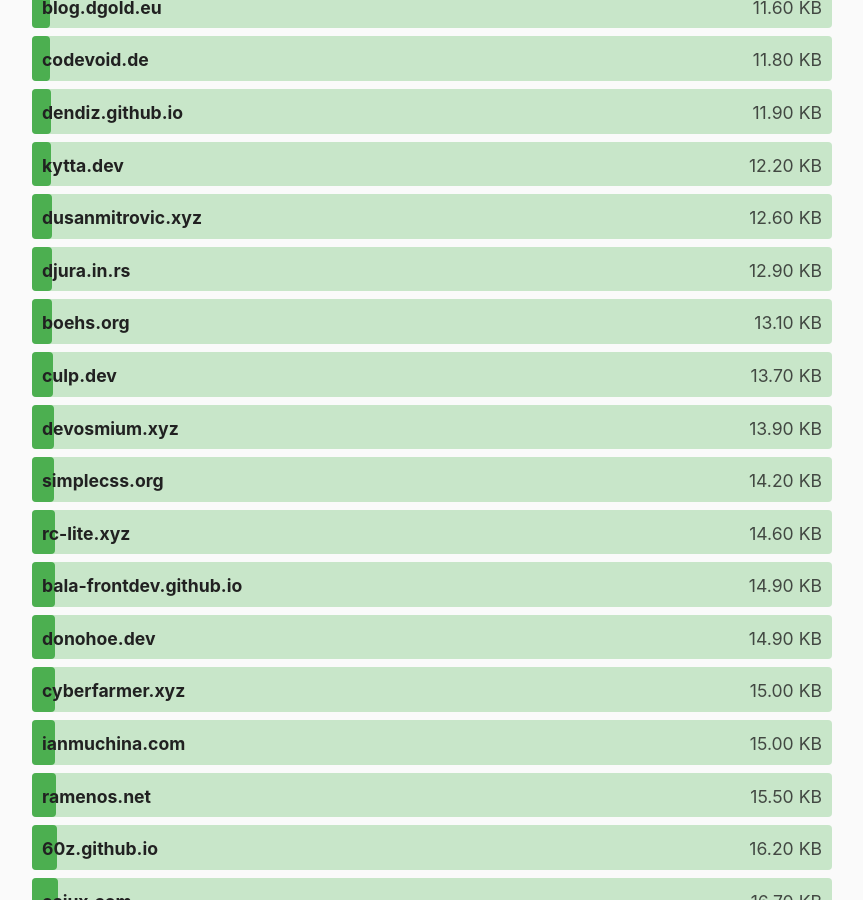
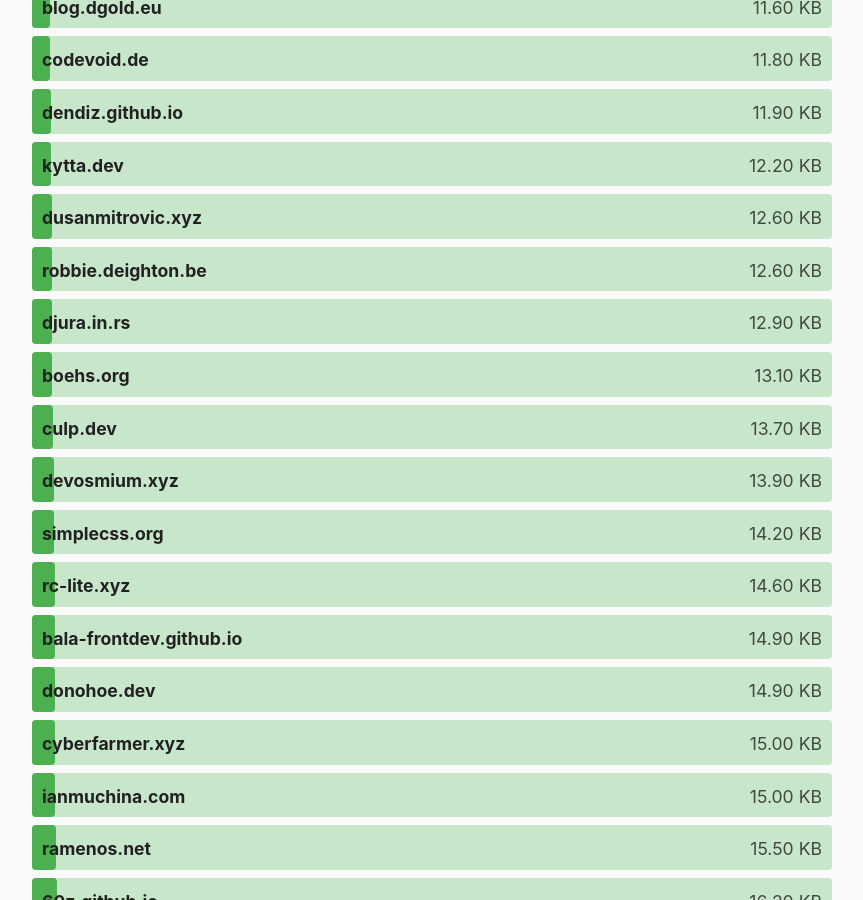
Before and after one commit to kevquirk/512kb.club, a Jekyll site: the page built from index.md, in a window 1280 px wide and 900 px high, scrolled down 5060 px. Shown: the whole window, without its empty margins (208-1071 px from the left). Built offline with Jekyll 4.4.1, drawn with Linux system fonts in a browser that asks for light colours.

Commit message:
add robbie.deighton.be

```diff
--- a/_data/sites.yml
+++ b/_data/sites.yml
@@ -1608,6 +1608,11 @@
   size: 325
   last_checked: 2021-12-06
 
+- domain: robbie.deighton.be
+  url: http://robbie.deighton.be/
+  size: 12.6
+  last_checked: 2022-04-01
+
 - domain: robert.winter.ink
   url: https://robert.winter.ink/
   size: 370
```
